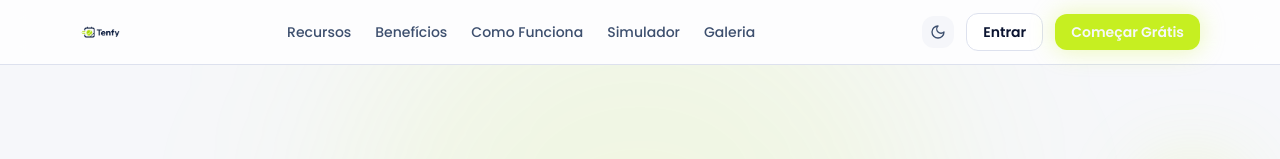
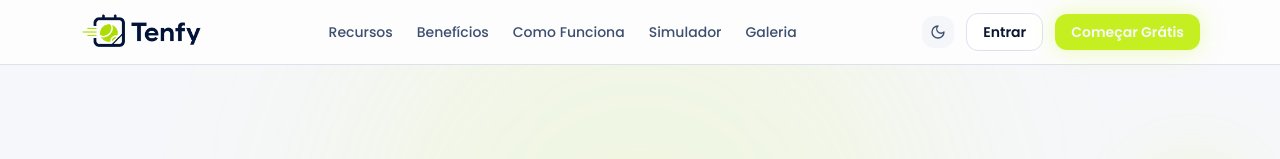
Before and after one commit to bWSantos7/tenfy, a React (Vite) app in the folder frontend/: page / in a window 1280 px wide. Shown: the top 159 px of the page. Built offline with nearby package versions, Linux system fonts and the light colour scheme; no server answers.

Commit message:
fix: aumenta logo do navbar da landing — remove max-w-[40px] que limitava o tamanho
Co-Authored-By: Claude Sonnet 4.6 <noreply@anthropic.com>

```diff
--- a/frontend/src/pages/LandingPage.tsx
+++ b/frontend/src/pages/LandingPage.tsx
@@ -113,8 +113,8 @@ export const LandingPage: React.FC = () => {
 
           {/* Logo */}
           <Link to={isAuthenticated ? '/inicio' : '/'} className="flex items-center group">
-            <img src="/logos/logo_clara.png" alt="Tenfy" className="h-9 max-w-[40px] object-contain transition-transform duration-300 group-hover:scale-105 dark:hidden" />
-            <img src="/logos/logo_escura.png" alt="Tenfy" className="h-9 max-w-[40px] object-contain transition-transform duration-300 group-hover:scale-105 hidden dark:block" />
+            <img src="/logos/logo_clara.png" alt="Tenfy" className="h-10 w-auto object-contain transition-transform duration-300 group-hover:scale-105 dark:hidden" />
+            <img src="/logos/logo_escura.png" alt="Tenfy" className="h-10 w-auto object-contain transition-transform duration-300 group-hover:scale-105 hidden dark:block" />
           </Link>
 
           {/* Desktop Navigation Links */}
```
